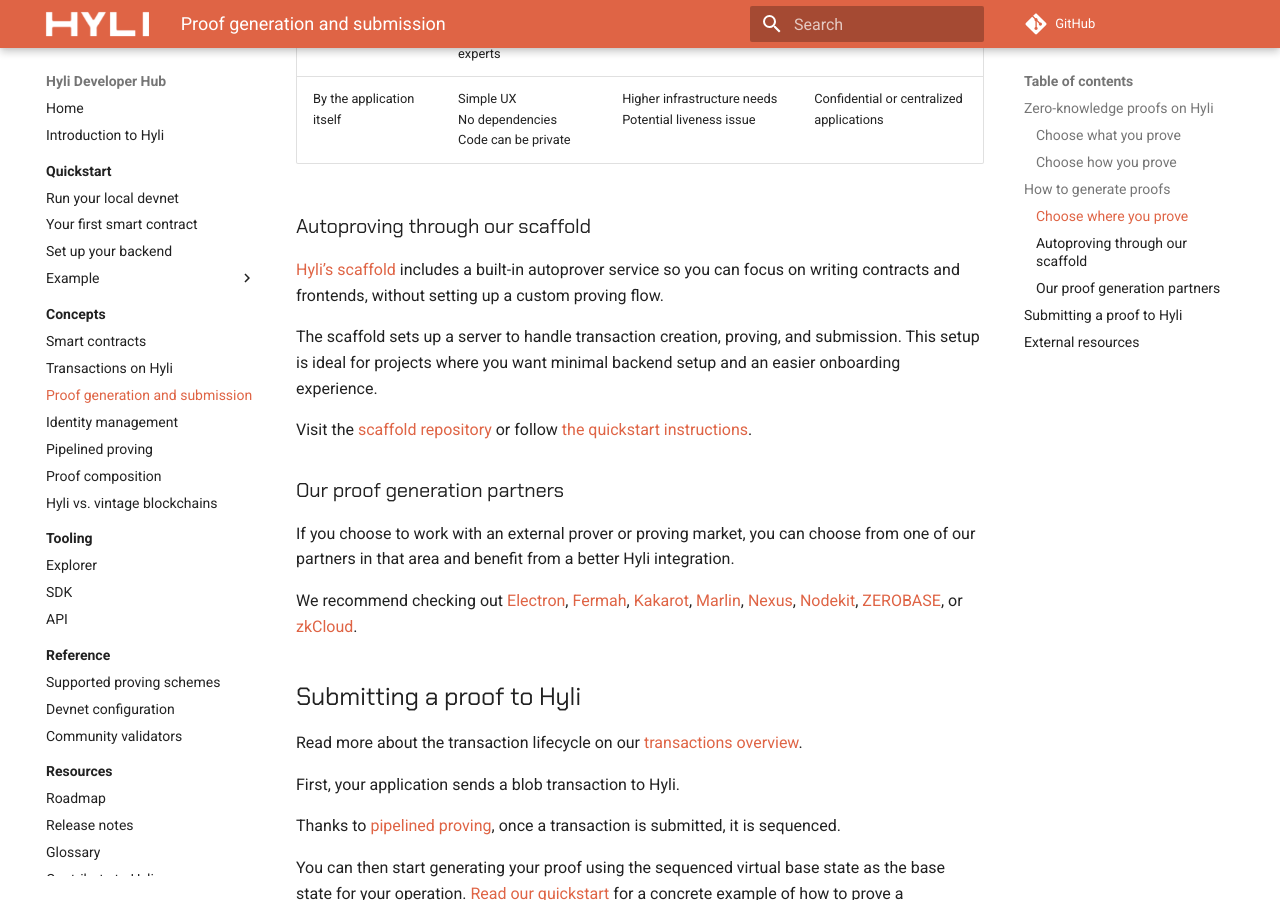
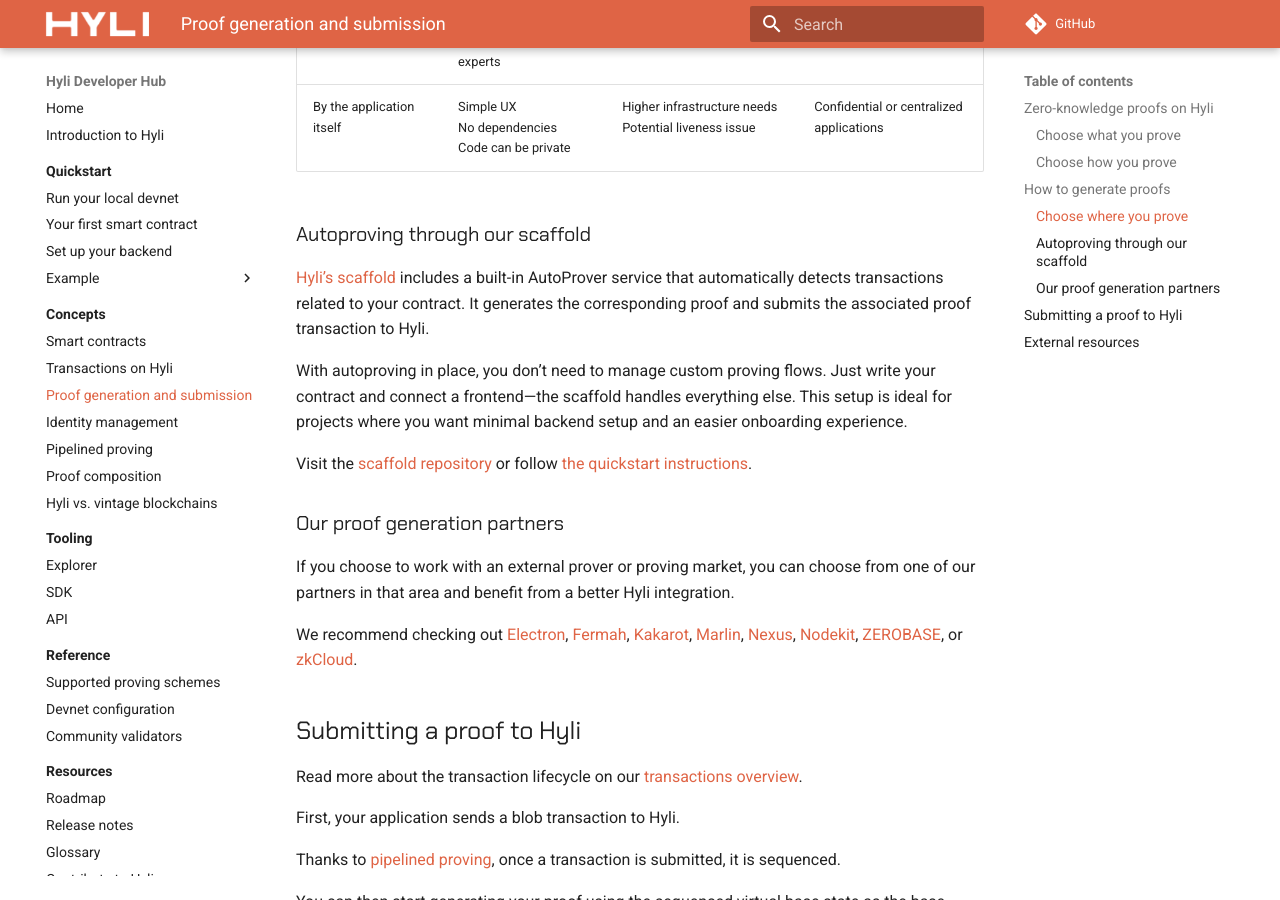
Before and after one commit to Hyle-org/devhub-hyle, an MkDocs documentation site: the page built from docs/concepts/proof-generation.md, in a window 1280 px wide and 900 px high, scrolled down 1692 px. Built offline with MkDocs 1.6.1 and Material for MkDocs 9.7.7, drawn with Linux system fonts in a browser that asks for light colours; plug-ins that fetch from the network failed and are left out; comment, search, counter and statistics services are not loaded; some of the changed text lies outside the part shown.

Commit message:
max comments

```diff
--- a/docs/concepts/proof-generation.md
+++ b/docs/concepts/proof-generation.md
@@ -47,9 +48,10 @@
 
 ### Autoproving through our scaffold
 
-[Hyli’s scaffold](https://github.com/hyli-org/app-scaffold) includes a built-in autoprover service so you can focus on writing contracts and frontends, without setting up a custom proving flow.
+[Hyli’s scaffold](https://github.com/hyli-org/app-scaffold) includes a built-in AutoProver service that automatically detects transactions related to your contract. It generates the corresponding proof and submits the associated proof transaction to Hyli.
 
-The scaffold sets up a server to handle transaction creation, proving, and submission. This setup is ideal for projects where you want minimal backend setup and an easier onboarding experience.
+With autoproving in place, you don’t need to manage custom proving flows. Just write your contract and connect a frontend—the scaffold handles everything else.
+This setup is ideal for projects where you want minimal backend setup and an easier onboarding experience.
 
 Visit the [scaffold repository](https://github.com/hyli-org/app-scaffold) or follow [the quickstart instructions](../quickstart/scaffold.md).
 
```
Also changed, not shown: other parts of docs/concepts/proof-generation.md (+2 -1 lines).
